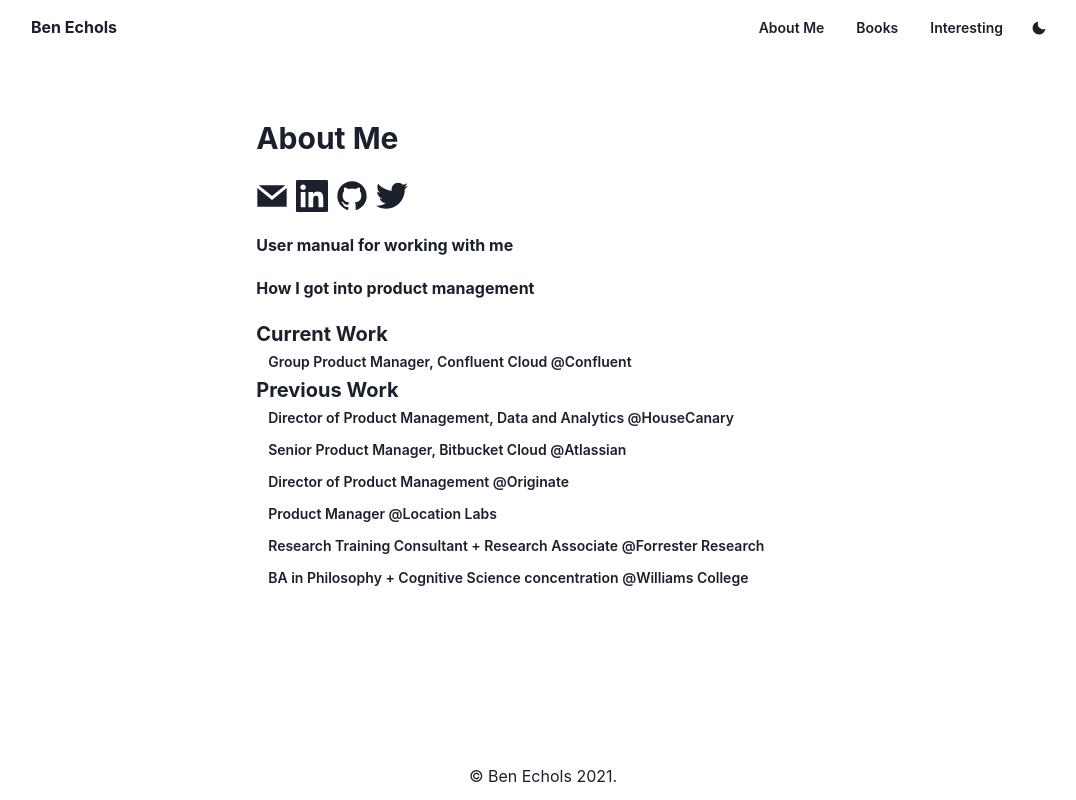
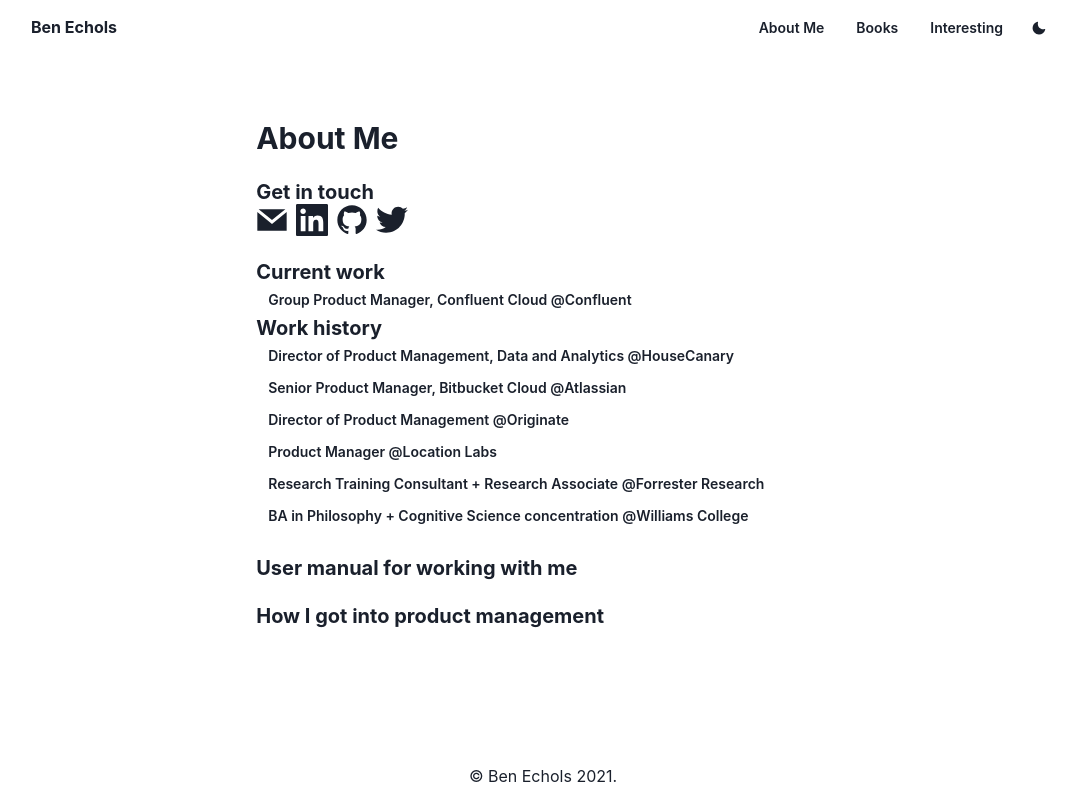
Before and after one commit to bechols/bechols-nextjs, a Next.js app: page /about in a window 1280 px wide. Shown: the whole page, without its empty margins (97-1173 px from the left). Built offline with nearby package versions, Linux system fonts and the light colour scheme.

Commit message:
Add contact links

```diff
--- a/pages/about/index.js
+++ b/pages/about/index.js
@@ -27,6 +27,7 @@
       <Container>
         <Heading size="lg">About Me</Heading>
         <br />
+        <Heading size="md">Get in touch</Heading>
         <HStack>
           <Link href="mailto:benjamin.echols@gmail.com" isExternal>
             <GrMail fontSize="32px" />
@@ -42,20 +43,8 @@
           </Link>
         </HStack>
         <br />
-        <NextLink href="/about/manual" passHref>
-          <Link>
-            <Heading size="sm">User manual for working with me</Heading>
-          </Link>
-        </NextLink>
-        <br />
-        <NextLink href="/about/how_i_got_into_pm" passHref>
-          <Link>
-            <Heading size="sm">How I got into product management</Heading>
-          </Link>
-        </NextLink>
-        <br />
 
-        <Heading size="md">Current Work</Heading>
+        <Heading size="md">Current work</Heading>
         <ResumeEntry
           position="Group Product Manager, Confluent Cloud"
           company="Confluent"
@@ -63,7 +52,7 @@
         />
 
         <br />
-        <Heading size="md">Previous Work</Heading>
+        <Heading size="md">Work history</Heading>
         <ResumeEntry
           position="Director of Product Management, Data and Analytics"
           company="HouseCanary"
@@ -94,6 +83,20 @@
           company="Williams College"
           link="https://www.williams.edu"
         />
+        <br />
+        <br />
+        <NextLink href="/about/manual" passHref>
+          <Link>
+            <Heading size="md">User manual for working with me</Heading>
+          </Link>
+        </NextLink>
+        <br />
+        <NextLink href="/about/how_i_got_into_pm" passHref>
+          <Link>
+            <Heading size="md">How I got into product management</Heading>
+          </Link>
+        </NextLink>
+        <br />
       </Container>
     </Text>
   );
--- a/pages/books.js
+++ b/pages/books.js
@@ -25,6 +25,7 @@
                 title={book.title}
                 author={book.author}
                 link={book.link}
+                key={index}
               />
             );
           }
@@ -39,6 +40,7 @@
                 title={book.title}
                 author={book.author}
                 link={book.link}
+                key={index}
               />
             );
           }
```
